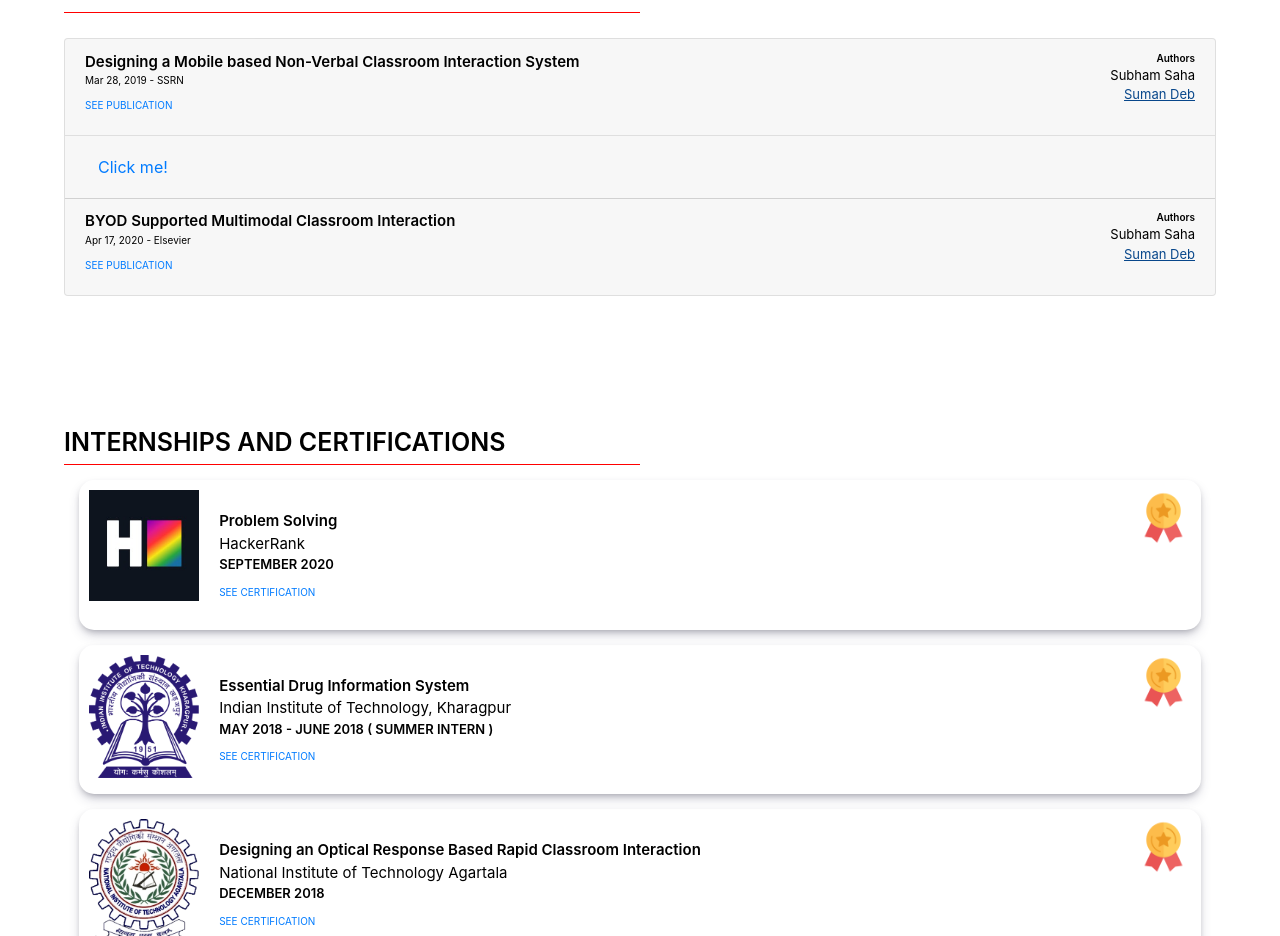
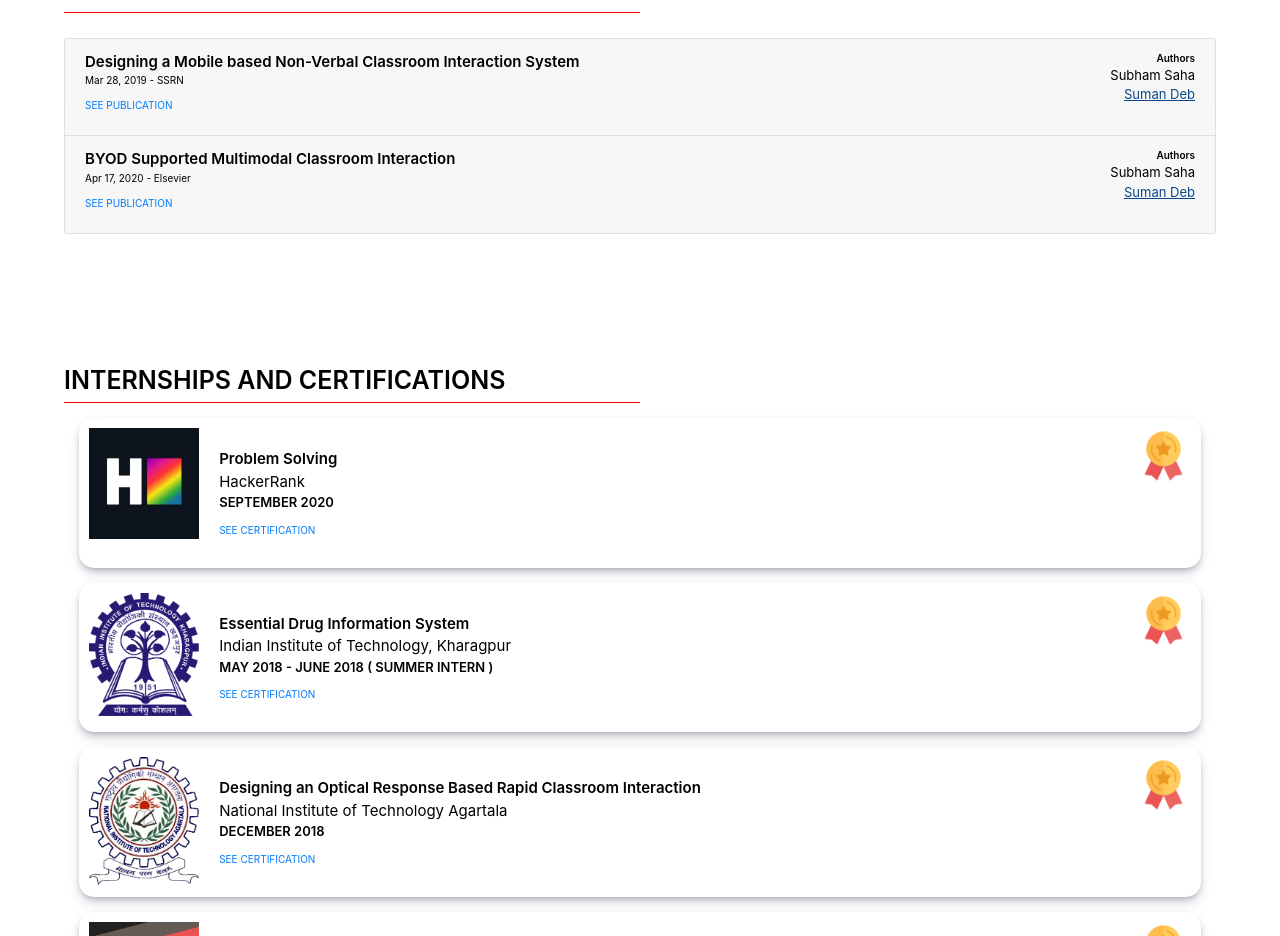
Before and after one commit to Subhamsahadeep/portfolio, a React (Create React App) app: page /#/Portfolio in a window 1280 px wide. Shown: the part 3702-4638 px from the top of the page. Built offline with nearby package versions, Linux system fonts and the light colour scheme.

Commit message:
red bored animate and link defined

```diff
--- a/src/components/portfolio.js
+++ b/src/components/portfolio.js
@@ -91,7 +91,7 @@ class PortfolioComponent extends Component {
       <div className="about-me">
         <div className="font-size-xxl bold uppercase width-100">
           About Me
-          <div className="width-50 border-bottom-red p-b-3"></div>
+          <div className="border-bottom-red-animate p-b-3"></div>
         </div>
         <div>
           <div className="font-size-lg p-10 text-align-justify color-very-light-grey">
@@ -485,12 +485,6 @@ class PortfolioComponent extends Component {
 
 
             <Card>
-              <Card.Header>
-                <Accordion.Toggle as={Button} variant="link" eventKey="0">
-                  Click me!
-                </Accordion.Toggle>
-              </Card.Header>
-
               <Accordion.Toggle as={Card.Header} eventKey="1" className="cursor-pointer">
                 <div className="display-flex">
                   <div className="width-75">
--- a/src/scss/portfolio.scss
+++ b/src/scss/portfolio.scss
@@ -48,6 +48,21 @@
 }
 .border-bottom-red{
     border-bottom: 1px solid red ;
+}
+.border-bottom-red-animate{
+    border-bottom: 1px solid red ;
+    transition: 0.5s;
+    width: 50%;
+    animation: bordersetup 5s linear;
+
+}
+@keyframes bordersetup{
+    0%{
+        width: 0%;
+    }
+    100%{
+        width: 50%;
+    }
 }
 .height-400px{
     height: 400px;
```
